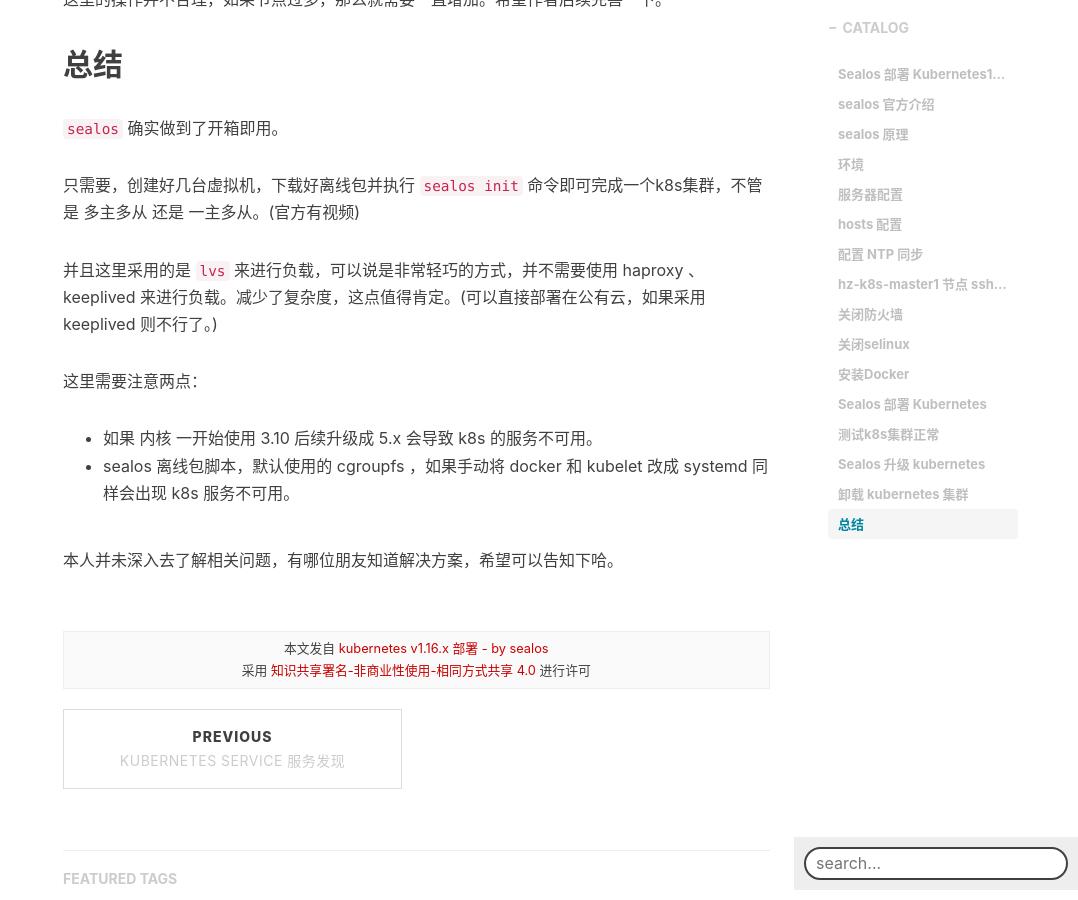
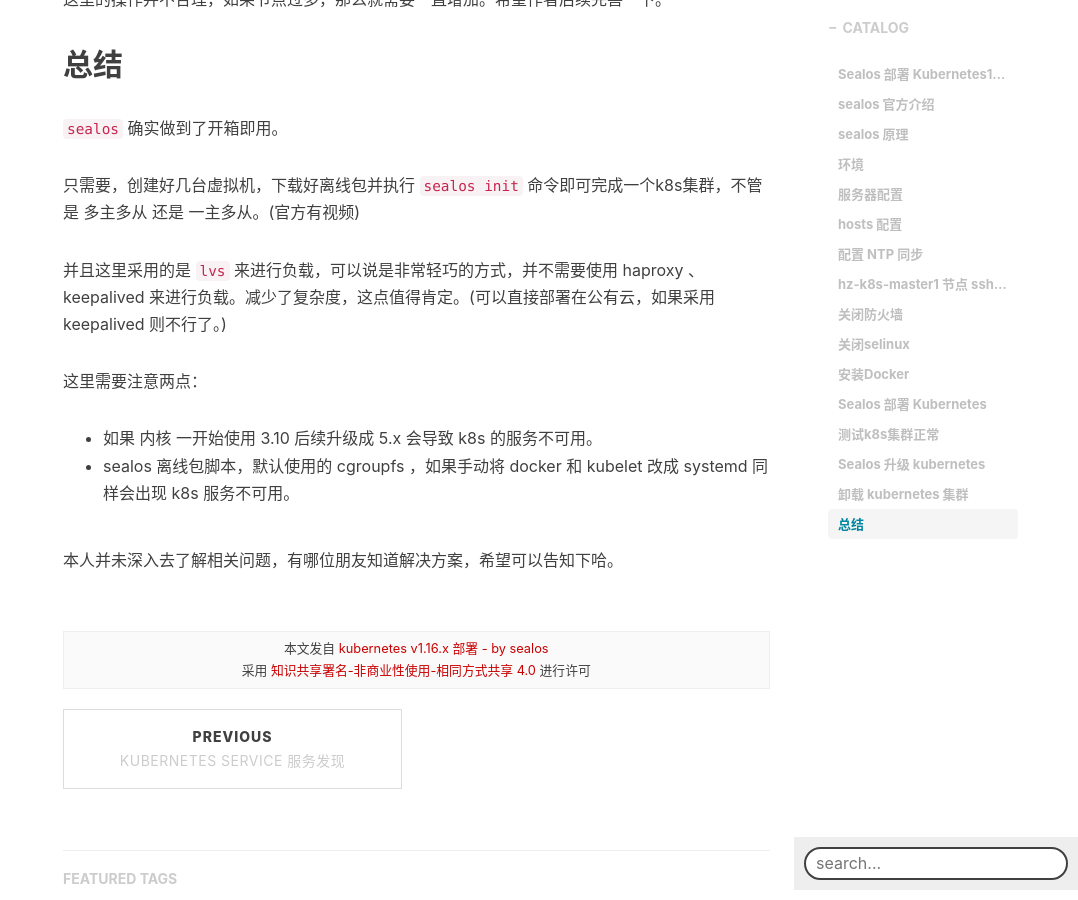
Before and after one commit to soulmz/soulmz.github.io, a Jekyll site: the page built from _posts/2019-11-06- Sealos 安装部署 Kubernetes1.16.x HA高可用.md, in a window 1280 px wide and 900 px high, scrolled down 11115 px. Shown: the whole window, without its empty margins (202-1280 px from the left). Built offline with Jekyll 4.4.1, drawn with Linux system fonts in a browser that asks for light colours; nearby versions of some CDN libraries; comment, search, counter and statistics services are not loaded.

```diff
--- a/_posts/2019-11-06- Sealos 安装部署 Kubernetes1.16.x HA高可用.md
+++ b/_posts/2019-11-06- Sealos 安装部署 Kubernetes1.16.x HA高可用.md
@@ -473,7 +473,7 @@
 
 只需要，创建好几台虚拟机，下载好离线包并执行 `sealos init` 命令即可完成一个k8s集群，不管是 多主多从 还是 一主多从。(官方有视频)
 
-并且这里采用的是 `lvs` 来进行负载，可以说是非常轻巧的方式，并不需要使用 haproxy 、keeplived 来进行负载。减少了复杂度，这点值得肯定。(可以直接部署在公有云，如果采用 keeplived 则不行了。)
+并且这里采用的是 `lvs` 来进行负载，可以说是非常轻巧的方式，并不需要使用 haproxy 、keepalived 来进行负载。减少了复杂度，这点值得肯定。(可以直接部署在公有云，如果采用 keepalived 则不行了。)
 
 这里需要注意两点：
 
```
Also changed, not shown: _posts/2019-07-23-kubernetes的服务发现与负载均衡(Service).md (+1 -1 lines), 1 other file.
